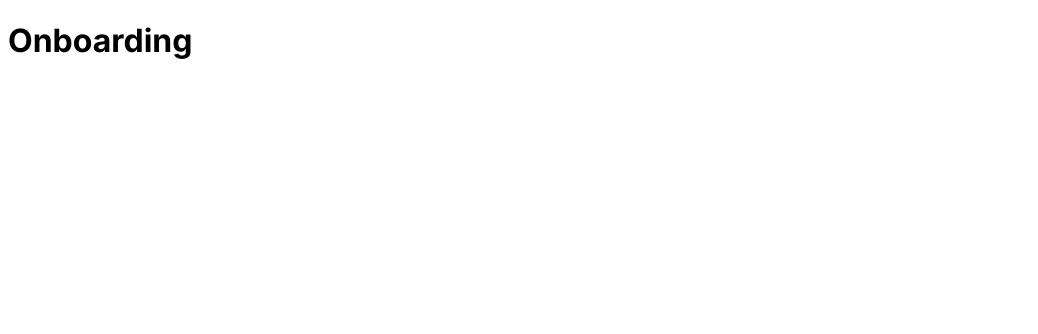
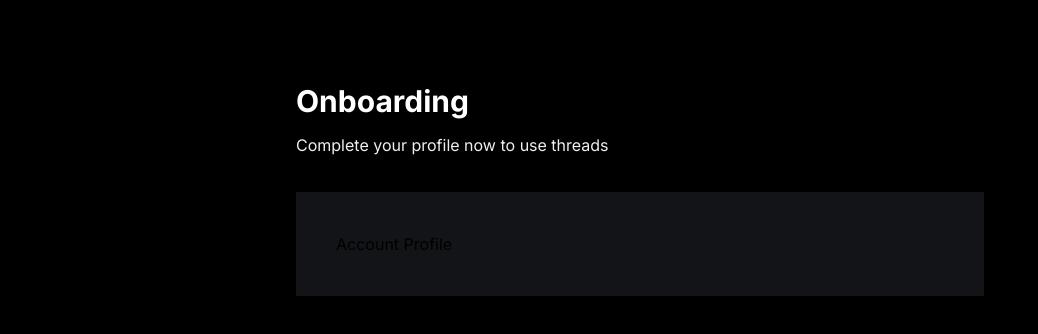
Before and after one commit to mujaheed13/threads, a Next.js app: page /onboarding in a window 1280 px wide. Shown: the top 334 px of the page, without its empty margins (0-1038 px from the left). Built offline with nearby package versions, Linux system fonts and the light colour scheme; no server answers.

Commit message:
WIP onboarding page

```diff
--- a/app/(auth)/layout.tsx
+++ b/app/(auth)/layout.tsx
@@ -1,5 +1,6 @@
 import { ClerkProvider } from "@clerk/nextjs";
 import { Inter } from "next/font/google";
+import "../globals.css";
 
 export const metadata = {
   title: "Threads",
@@ -16,9 +17,7 @@
   return (
     <ClerkProvider>
       <html lang="en">
-        <body className={`${inter.className} bg-dark-1`}>
-            {children}
-        </body>
+        <body className={`${inter.className} bg-dark-1`}>{children}</body>
       </html>
     </ClerkProvider>
   );
--- a/app/(auth)/onboarding/page.tsx
+++ b/app/(auth)/onboarding/page.tsx
@@ -1,7 +1,18 @@
+import AccountProfile from "@/components/forms/AccountProfile";
+import { currentUser } from "@clerk/nextjs";
+
+
 async function Page() {
+  const user = await currentUser()
   return (
-    <main>
+    <main className="mx-auto flex max-w-3xl flex-col justify-start px-10 py-20">
       <h1 className="head-text">Onboarding</h1>
+      <p className="mt-3 text-base-regular text-light-2">
+        Complete your profile now to use threads
+      </p>
+      <section className="mt-9 bg-dark-2 p-10">
+        <AccountProfile />
+      </section>
     </main>
   );
 }
--- /dev/null
+++ b/components/forms/AccountProfile.tsx
@@ -0,0 +1,7 @@
+"use client";
+
+const AccountProfile = () => {
+  return <div>Account Profile</div>;
+};
+
+export default AccountProfile;
```
